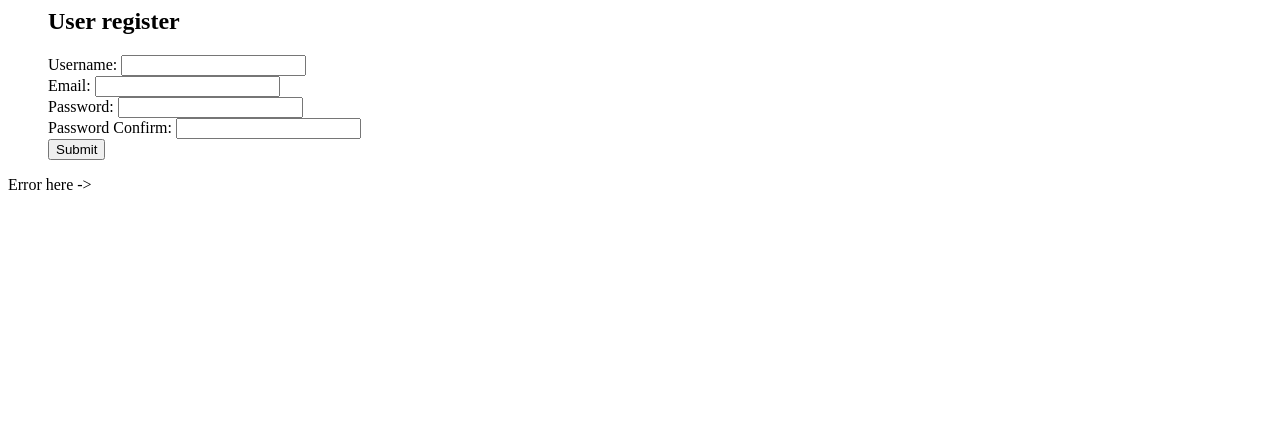
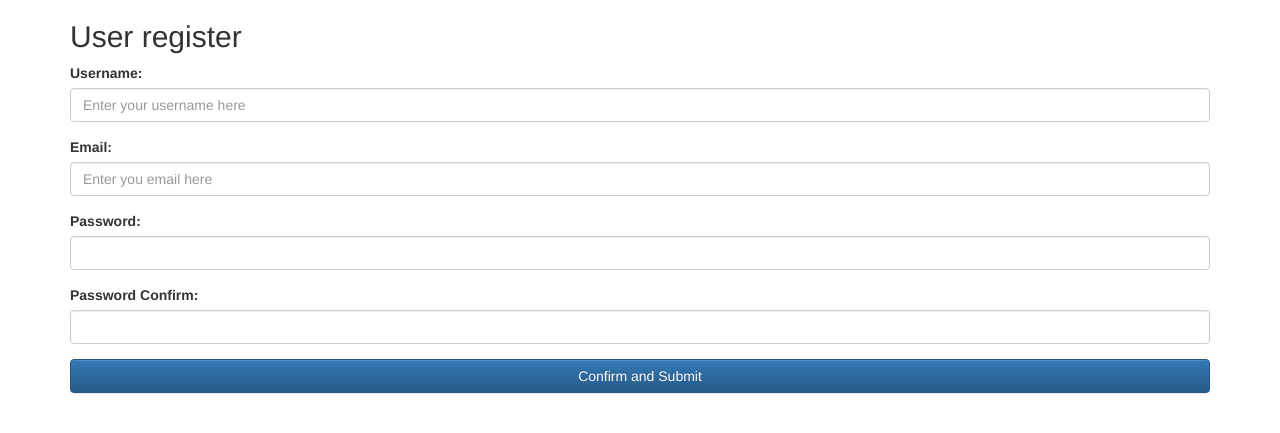
Before and after one commit to kinglouisxviii/Iguess, a Django app: page /register/ in a window 1280 px wide. Shown: the top 433 px of the page. Run offline with Django 3.2, Linux system fonts and the light colour scheme; some libraries are stand-ins or nearby versions.

Commit message:
did a little frontend

```diff
--- a/main/RegisterForm.py
+++ b/main/RegisterForm.py
@@ -27,7 +27,7 @@ class RegisterForm(forms.Form):
 			User.objects.get(email = email)
 		except ObjectDoesNotExist:
 			return email
-		raise forms.ValidationError('Email registered')
+		raise forms.ValidationError('Email registered.')
 
 	def clean_password2(self):
 		if 'password1' in self.cleaned_data:
@@ -36,4 +36,4 @@ class RegisterForm(forms.Form):
 			if password1 == password2:
 				return password2
 			else:
-				raise forms.ValidationError('Passwords are not the same!')
+				raise forms.ValidationError('Passwords are not the same.')
--- a/main/templates/index.html
+++ b/main/templates/index.html
@@ -4,7 +4,7 @@
 	<title></title>
 </head>
 <body>
-~~~~~~~~~~~~~~~~~~~~
+<div class="container">
 	{% if request.user.is_authenticated %}
 			<div class="pull-right">
 				<a href=#>欢迎您：{{request.user}}</a>
@@ -17,6 +17,6 @@
 				<a class="btn danger small" href="/register/">register</a>
 			</div>
 	{% endif %}
-
+</div>
 </body>
 </html>
--- a/main/templates/register.html
+++ b/main/templates/register.html
@@ -1,24 +1,46 @@
 <html>
 <head>
 	<title>Register</title>
+<link rel="stylesheet" href="http://cdn.bootcss.com/bootstrap/3.2.0/css/bootstrap.min.css">
+
+<!-- 可选的Bootstrap主题文件（一般不用引入） -->
+<link rel="stylesheet" href="http://cdn.bootcss.com/bootstrap/3.2.0/css/bootstrap-theme.min.css">
+
+<style>
+	.errors{
+		color: #CC3300;
+	}
+</style>
 </head>
 <body>
+<div class="container">
+<form action="" method="post">
+		<h2>User register</h2>
+		<div class="form-group">
+			<label for="username">Username: </label><input type="text" name="username" placeholder="Enter your username here" class="form-control">
+			<span class="errors">{{error_user}}</span>
+		</div>
+		<div class="form-group">
+			<label for="email">Email: </label><input type="text" name="email" placeholder="Enter you email here" class="form-control">
+			<span class="errors">{{error_email}}</span>
+		</div>
+		<div class="form-group">
+			<label for="password1">Password: </label><input type="password" name="password1" class="form-control">
+		</div>
+		<div class="form-group">
+			<label for="password2">Password Confirm: </label><input type="password" name="password2" class="form-control">
+			<span class="errors">{{error_password}}</span>
+		</div>
+		<div class="form-group">
+			<input type="submit" value="Confirm and Submit" class="btn btn-primary btn-block">
+		</div>
+</form>
+</div>
 
-<form action="" method="post">
-	<ul style="list-style-type: none">
-		<h2>User register</h2>
-		<li><label for="username">Username: </label><input type="text" name="username"></li>
-		<li><label for="email">Email: </label><input type="text" name="email"></li>
-		<li><label for="password1">Password: </label><input type="password" name="password1"></li>
-		<li><label for="password2">Password Confirm: </label><input type="password" name="password2"></li>
-		<li><input type="submit" value="Submit"></li>
-	</ul>
-	<p>
-		Error here -> {% for k in error.items %}
-		<li>{{k}}</li>
-		{% endfor %}
-	</p>
-</form>
+<!-- jQuery文件。务必在bootstrap.min.js 之前引入 -->
+<script src="http://cdn.bootcss.com/jquery/1.11.1/jquery.min.js"></script>
 
+<!-- 最新的 Bootstrap 核心 JavaScript 文件 -->
+<script src="http://cdn.bootcss.com/bootstrap/3.2.0/js/bootstrap.min.js"></script>
 </body>
 </html>
--- a/main/views.py
+++ b/main/views.py
@@ -9,7 +9,7 @@ from django.contrib.auth.models import User
 from main.models import Player
 # Create your views here.
 def register(request):
-	error = {}
+	error = {'username': '', 'email': '', 'password2': ''}
 	if request.method == 'POST':
 		form = RegisterForm(request.POST)
 		error = form.errors
@@ -21,7 +21,7 @@ def register(request):
 			return HttpResponseRedirect('/login/')
 	else:
 		form = RegisterForm()
-	return render_to_response('register.html',{'error': error})
+	return render_to_response('register.html',{'error_user': error['username'], 'error_email': error['email'], 'error_password': error['password2']})
 
 def login_view(request):
 	error = False
```
Also changed, not shown: main/templates/login.html (+28 -7 lines), 2 other files. Lines whose indentation alone changed are shown as unchanged.
